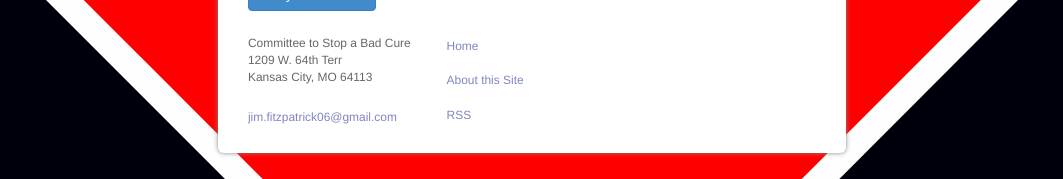
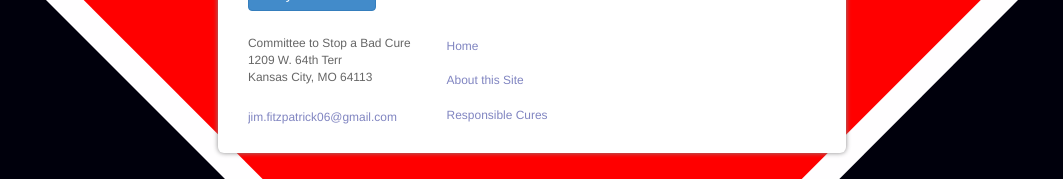
Before and after one commit to jiko/stopabadcure, a Jekyll site: the page built from _posts/2013-08-29-memorandum-of-understanding.md, in a window 1280 px wide. Shown: the part 721-900 px from the top of the page, without its empty margins (108-1171 px from the left). Built offline with Jekyll 4.4.1, drawn with Linux system fonts in a browser that asks for light colours.

Commit message:
Replaced RSS link with a link to the Responsible Cures website. Also linking in the Quotes page.

```diff
--- a/_layouts/default.html
+++ b/_layouts/default.html
@@ -8,6 +8,7 @@
         <meta name="viewport" content="width=device-width">
         <link rel="stylesheet" href="{{ site.baseurl }}/css/bootstrap.min.css">
         <link rel="stylesheet" href="{{ site.baseurl }}/css/main.css">
+        <link rel="alternate" type="application/rss+xml" href="/rss.xml" title="RSS feed for the Committee to Stop a Bad Cure">
     </head>
     <body>
 
@@ -40,7 +41,7 @@
               <div class="contact">
                   <p><a href="{{ site.baseurl }}">Home</a></p>
                   <p><a href="{{ site.baseurl }}/about-this-site/">About this Site</a></p>
-                  <p><a href="{{ site.baseurl }}/rss.xml">RSS</a></p>
+                  <p><a href="http://www.responsiblecures.com/">Responsible Cures</a></p>
               </div>
           </div>
         </div> <!-- /container -->
--- a/index.html
+++ b/index.html
@@ -7,7 +7,7 @@ published: true
 <div id="home">
   <div class="jumbotron">
     <h1>Vote NO! Nov 5</h1>
-    <p class="lead">We support medical research, but the proposed half-cent sales tax is a <em>Bad Cure</em> for Jackson County.</p>
+    <p class="lead">The proposed half-cent sales tax is a <em>Bad Cure</em> for Jackson County.</p>
   </div>
   <div class="row">
   {% for post in site.tags.hero %}
```
Also changed, not shown: _posts/2013-09-19-quotes.md (+1 -1 lines).
